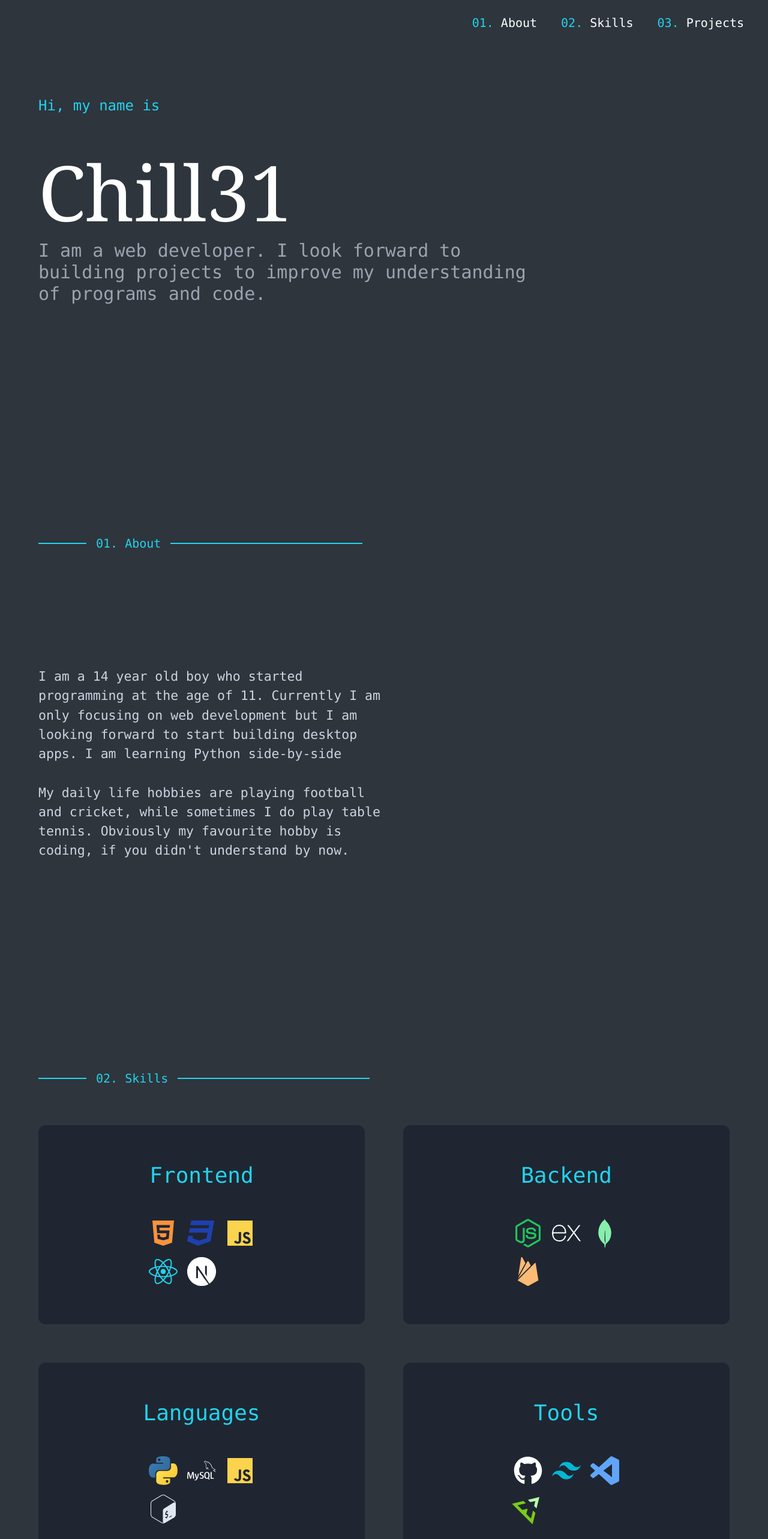
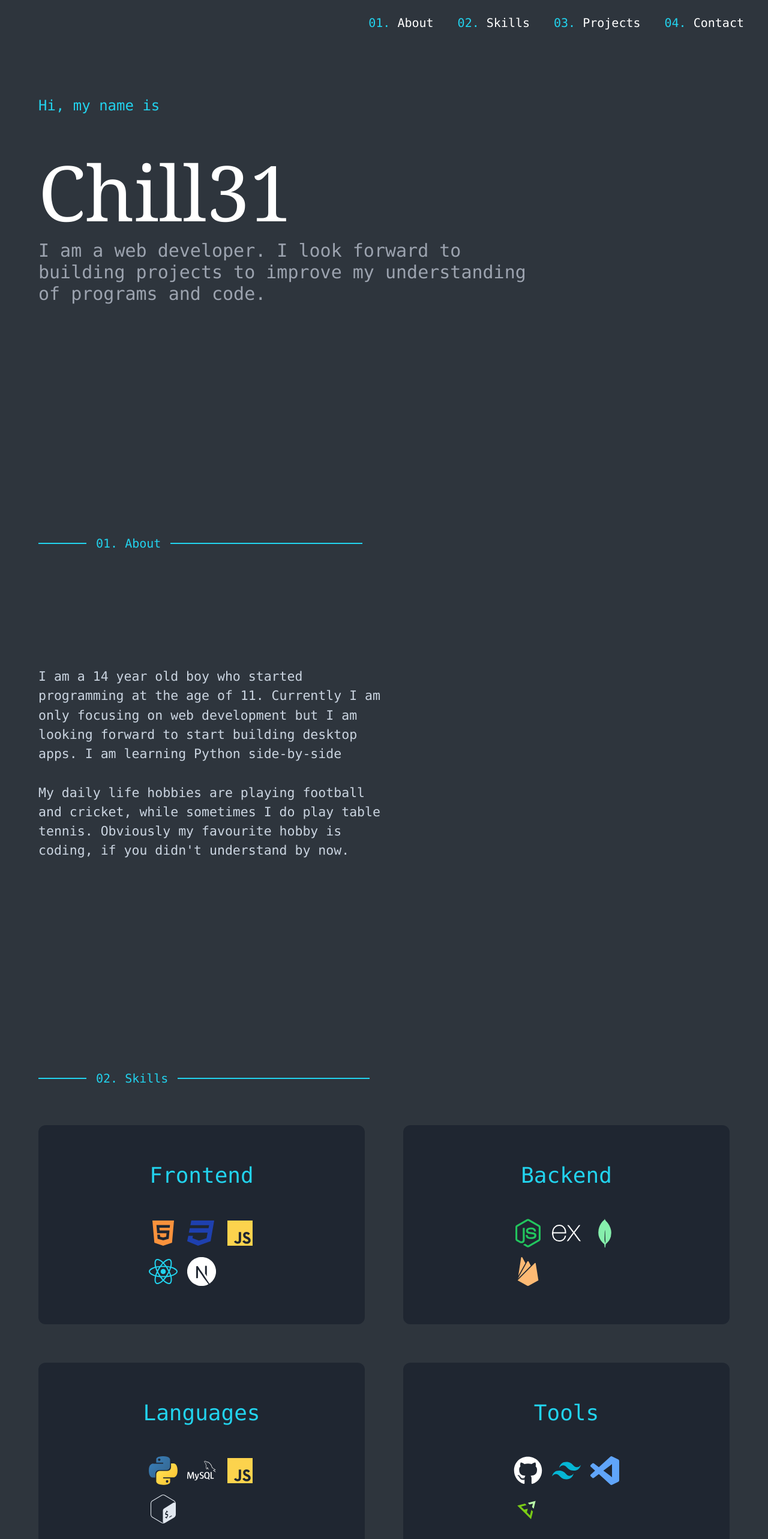
Before and after one commit to chill31/chill31-vercel-website, a Next.js app: page / in a window 1280 px wide. Shown: the top 2566 px of the page at 60% size. Built offline with nearby package versions, Linux system fonts and the light colour scheme.

Commit message:
added contact section

```diff
--- a/components/EmmetIcon.js
+++ b/components/EmmetIcon.js
@@ -4,7 +4,7 @@ export default function EmmetIcon() {
       viewBox="0 0 256 256"
       version="1.1"
       xmlns="http://www.w3.org/2000/svg"
-      className="scale-150 cursor-pointer"
+      className="text-5xl cursor-pointer"
       onClick={() => open('https://emmet.io')}
     >
       <g id="SVGRepo_bgCarrier" strokeWidth="0"></g>
--- a/components/PythonIcon.js
+++ b/components/PythonIcon.js
@@ -1,7 +1,7 @@
 export default function PythonIcon() {
 
   return (
-    <svg viewBox="0 0 256 255" xmlns="http://www.w3.org/2000/svg" className="max-mb:scale-125 cursor-pointer" onClick={() => open('https://python.org')} >
+    <svg viewBox="0 0 256 255" xmlns="http://www.w3.org/2000/svg" className="text-5xl cursor-pointer" onClick={() => open('https://python.org')} >
       <defs>
         <linearGradient x1="12.9593594%" y1="12.0393928%" x2="79.6388325%" y2="78.2008538%" id="linearGradient-1">
           <stop stopColor="#387EB8" offset="0%"></stop>
--- a/pages/index.js
+++ b/pages/index.js
@@ -63,9 +63,10 @@ export default function Home() {
 
     }, { threshold: .5 });
 
-    const observerElements = document.querySelectorAll("#about > *, #skills > * > *, #projects > * > *");
+    const observerElements = document.querySelectorAll("#about > *, #skills > * > *, #projects > * > *, #contact > *");
     observerElements.forEach((el) => {
       el.style.opacity = 0;
+      el.style.transform = 'unset';
       el.style.transition = '200ms ease';
       el.style.transitionProperty = 'opacity';
 
@@ -96,6 +97,10 @@ export default function Home() {
           <Link className='group text-xl font-mono cursor-pointer opacity-0 translate-y-[-10rem] delay-[400ms] transition-all duration-200' href="#projects">
             <span className='text-cyan-400 group-hover:text-cyan-300'>03. </span>
             <span className='text-white group-hover:text-cyan-300'>Projects</span>
+          </Link>
+          <Link className='group text-xl font-mono cursor-pointer opacity-0 translate-y-[-10rem] delay-[600ms] transition-all duration-200' href="#contact">
+            <span className='text-cyan-400 group-hover:text-cyan-300'>04. </span>
+            <span className='text-white group-hover:text-cyan-300'>Contact</span>
           </Link>
         </div>
 
@@ -227,6 +232,13 @@ export default function Home() {
 
       </section>
 
+      <section className='w-[100%] min-h-[700px] relative flex flex-col gap-16' id="contact">
+
+        <h1 className='text-9xl font-serif text-white opacity-0 duration-300 transition-all max-skw:text-8xl max-mb:text-7xl text-center'>Contact</h1>
+        <p className='text-3xl font-mono text-gray-400 opacity-0 translate-y-[5rem] transition-all max-skw:text-xl max-skw:max-w-[95vw] text-center'>Still here? I hope you found what you were looking for, because there is nothing here. A form is going to be added soon.</p>
+
+      </section>
+
       <div className={`mobileMenu ${menuOpen ? 'show' : ''} w-[100%] h-[100%] fixed top-0 left-0 z-20 bg-slate-900/95 p-10 flex flex-col justify-center items-start gap-10 text-white`}>
 
         <BsXLg className='text-white text-3xl absolute top-6 right-10 cursor-pointer' onClick={() => setMenuOpen(false)} />
@@ -234,6 +246,7 @@ export default function Home() {
         <Link href="#about" className='max-mb:text-2xl text-cyan-400 text-3xl font-mono underline' onClick={() => setMenuOpen(false)}>About</Link>
         <Link href="#skills" className='max-mb:text-2xl text-cyan-400 text-3xl font-mono underline' onClick={() => setMenuOpen(false)}>Skills</Link>
         <Link href="#projects" className='max-mb:text-2xl text-cyan-400 text-3xl font-mono underline' onClick={() => setMenuOpen(false)}>Projects</Link>
+        <Link href="#contact" className='max-mb:text-2xl text-cyan-400 text-3xl font-mono underline' onClick={() => setMenuOpen(false)}>Contact</Link>
         <span className='bg-gray-300 h-[1px] w-[30rem] max-w-[95%]'></span>
         <Link href="https://github.com/chill31" className='max-mb:text-2xl text-cyan-400 text-3xl font-mono underline' onClick={() => setMenuOpen(false)}>Github</Link>
         <Link href="https://chill31.github.io" className='max-mb:text-2xl text-cyan-400 text-3xl font-mono underline' onClick={() => setMenuOpen(false)}>1st Portfolio</Link>
```
